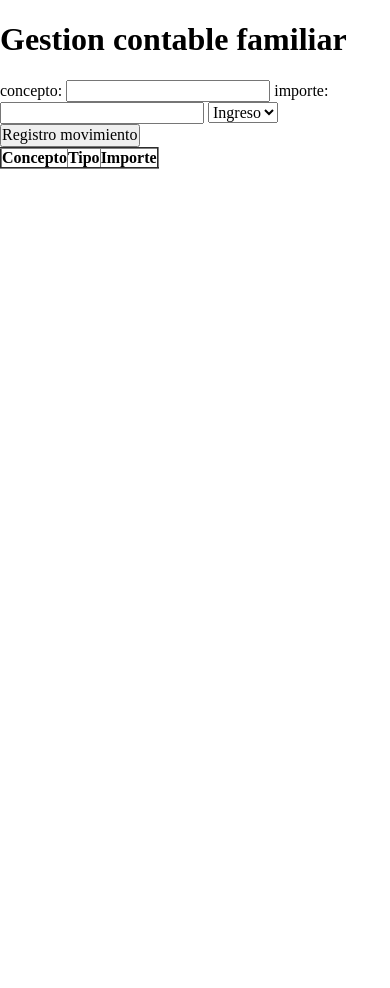
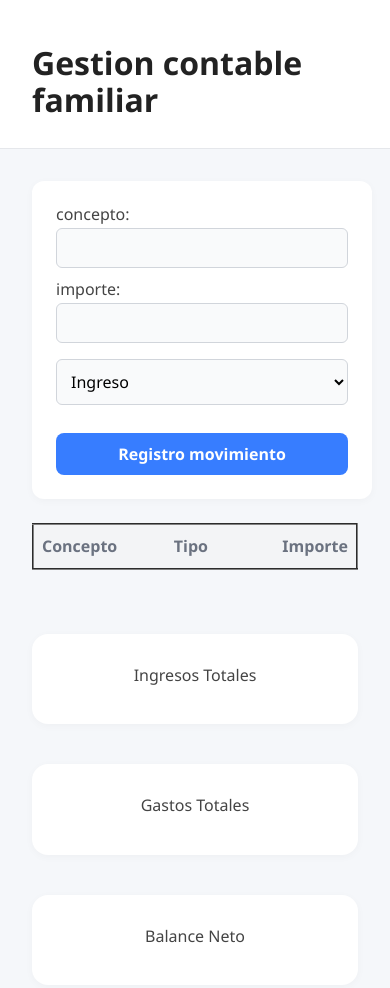
Before and after one commit to Enanosdelcaos1/Gestion_contable_pau, a plain HTML site: page index.html in a window 390 px wide. Before the commit the page ends 844 px from the top, so only its background shows below. Drawn offline with nearby package versions, Linux system fonts and the light colour scheme.

Commit message:
cambiosmamp

```diff
--- a/css/reset.css
+++ b/css/reset.css
@@ -1,5 +1,221 @@
-*{
-   margin: 0;
+/* Reset CSS para que el diseño se vea igual en todos los navegadores y se parezca a la imagen de ejemplo */
+
+/* Elimina márgenes y paddings por defecto */
+* {
+  margin: 0;
   padding: 0;
   box-sizing: border-box;
+
+}
+
+:root {
+  --color-bg: #f5f7fa;
+  --color-text: #222;
+  --color-header-bg: #fff;
+  --color-header-border: #e5e7eb;
+  --color-form-bg: #fff;
+  --color-form-border: #d1d5db;
+  --color-input-bg: #f9fafb;
+  --color-btn-bg: #377dff;
+  --color-btn-bg-hover: #2563eb;
+  --color-ingresos: #10b981;
+  --color-gastos: #ef4444;
+  --color-balance: #1e293b;
+  --color-card-bg: #fff;
+  --color-card-shadow: rgba(0,0,0,0.03);
+  --color-th: #6b7280;
+  --color-card-title: #444;
+
+  --radius-card: 16px;
+  --radius-form: 12px;
+  --radius-table: 12px;
+
+  --font-main: 'Segoe UI', Arial, sans-serif;
+  --font-title: 2rem;
+  --font-card-title: 1rem;
+  --font-card-value: 2rem;
+  --font-table: 1rem;
+  --font-label: 1rem;
+
+  --padding-main: 32px;
+  --padding-card: 32px 48px;
+  --padding-form: 24px;
+  --padding-input: 10px;
+  --padding-btn: 12px 0;
+  --padding-th: 12px 8px;
+  --padding-td: 12px 8px;
+}
+
+/* Reset + estilos principales para que la web se vea como la imagen */
+
+html, body {
+  height: 100%;
+  font-family: 'Segoe UI', Arial, sans-serif;
+  background: #f5f7fa;
+  color: #222;
+}
+
+.header {
+  background: #fff;
+  padding: 24px 0 8px 32px;
+  border-bottom: 1px solid #e5e7eb;
+}
+.titulo {
+  font-size: 2rem;
+  font-weight: 700;
+  color: #222;
+}
+
+.container {
+  display: flex;
+  gap: 32px;
+  padding: 32px;
+}
+
+.formulario {
+  background: #fff;
+  border-radius: 12px;
+  box-shadow: 0 2px 8px rgba(0,0,0,0.03);
+  padding: 24px;
+  min-width: 340px;
+  max-width: 360px;
+  display: flex;
+  flex-direction: column;
+  justify-content: flex-start;
+}
+.label {
+  font-size: 1rem;
+  color: #444;
+  margin-bottom: 4px;
+}
+.input, .select {
+  padding: 10px;
+  border: 1px solid #d1d5db;
+  border-radius: 6px;
+  font-size: 1rem;
+  background: #f9fafb;
+  margin-bottom: 12px;
+}
+.boton {
+  margin-top: 16px;
+  padding: 12px 0;
+  background: #377dff;
+  color: #fff;
+  font-weight: 600;
+  border: none;
+  border-radius: 8px;
+  font-size: 1rem;
+  cursor: pointer;
+  transition: background 0.2s;
+}
+.boton:hover {
+  background: #2563eb;
+}
+
+.main {
+  display: flex;
+  flex-direction: column;
+}
+
+.tabla-movimientos {
+  width: 100%;
+  background: #f3f4f6;
+  border-radius: 12px;
+  margin-top: 24px;
+  margin-bottom: 32px;
+}
+.th {
+  text-align: left;
+  color: #6b7280;
+  font-size: 1rem;
+  font-weight: 600;
+  padding: 12px 8px;
+  background: #f3f4f6;
+  border: none;
+}
+.th.importe {
+  text-align: right;
+  font-weight: 700;
+}
+td {
+  padding: 12px 8px;
+  border-top: 1px solid #e5e7eb;
+  font-size: 1rem;
+  color: #222;
+}
+td.importe {
+  text-align: right;
+  font-weight: 600;
+}
+
+.resumen {
+  display: flex;
+  gap: 32px;
+  margin-top: 32px;
+  justify-content: flex-end; /* Mueve las tarjetas a la derecha */
+  width: 100%;
+}
+
+.ingresos, .gastos, .balance {
+  background: #811515;
+  border-radius: 12px;
+  box-shadow: 0 2px 8px rgba(0,0,0,0.03);
+  padding: 24px 32px;
+  min-width: 200px;
+  display: flex;
+  flex-direction: column;
+  align-items: flex-start;
+  justify-content: center;
+  font-size: 1.2rem;
+}
+.ingresos {
+  color: #10b981;
+}
+.gastos {
+  color: #ef4444;
+}
+.balance {
+  color: #1e293b;
+}
+
+.card {
+  background: #fff;
+  border-radius: 16px;
+  box-shadow: 0 2px 8px rgba(0,0,0,0.03);
+  padding: 32px 48px;
+  min-width: 220px;
+  display: flex;
+  flex-direction: column;
+  align-items: center;
+  justify-content: center;
+  font-size: 1.2rem;
+  margin-bottom: 24px;
+}
+.card-titulo {
+  font-size: 1rem;
+  color: #444;
+  margin-bottom: 8px;
+}
+.card-valor {
+  font-size: 2rem;
+  font-weight: 700;
+}
+.card-ingresos .card-valor {
+  color: #10b981;
+}
+.card-gastos .card-valor {
+  color: #ef4444;
+}
+.card-balance .card-valor {
+  color: #1e293b;
+}
+
+@media (max-width: 900px) {
+  .container {
+    flex-direction: column;
   }
+  .resumen {
+    flex-direction: column;
+    gap: 16px;
+  }
+}
--- a/index.html
+++ b/index.html
@@ -12,6 +12,7 @@
             <h1 class="titulo">Gestion contable familiar</h1>
         </header>
 
+        <div class="container">
             <main class="main">
                 <form id="formulario" class="formulario">
                     <label for="concepto" class="label">concepto:</label>
@@ -24,7 +25,14 @@
                     <select name="tipo" id="tipo" required class="select">
                         <option value="ingreso">Ingreso</option>
                         <option value="gasto">Gasto</option>
+
                     </select>
+
+
+
+
+
+
                     <button type="submit" class="boton">Registro movimiento</button>
                 </form>
 
@@ -41,12 +49,29 @@
                     </tbody>
                 </table>
 
-        <!-- Elementos para mostrar los totales y el balance -->
+                <!-- Tarjetas de totales debajo de la tabla -->
                 <div class="resumen">
-            <p id="totalIngresos" class="ingresos"><!-- Muestra el total de ingresos --></p>
-            <p id="totalGastos" class="gastos"><!-- Muestra el total de gastos --></p>
-            <p id="balanceTotal" class="balance"><!-- Muestra el balance neto (ingresos - gastos) --></p>
+                    <section class="card card-ingresos">
+                        <span class="card-titulo">Ingresos Totales</span>
+                        <span class="card-valor" id="cardIngresos"></span>
+                    </section>
+                    <section class="card card-gastos">
+                        <span class="card-titulo">Gastos Totales</span>
+                        <span class="card-valor" id="cardGastos"></span>
+                    </section>
+                    <section class="card card-balance">
+                        <span class="card-titulo">Balance Neto</span>
+                        <span class="card-valor" id="cardBalance"></span>
+                    </section>
                 </div>
+
+
+
+
+
+            </div>
+
+
     </main>
     <script type="module" src="js/main.js"></script>
 </body>
--- a/js/logica.js
+++ b/js/logica.js
@@ -1,5 +1,41 @@
+
+
+import { createClient } from '@supabase/supabase-js'
+
+const supabaseUrl = 'https://jzpnichqlwmyopbhvmes.supabase.co'
+const supabaseKey = 'sb_publishable_07AaD22FyXkicbq1eocluQ_fC_YbqDg'
+const supabase = sb_secret_jNyiWf8tEVlgjNkpZ8i8IA_uGdqtiU0
+
+
+
+
 // importar un array, por que lo vamos a utilizar
 import { movimientos} from './data.js';
+
+function initSupabase() {
+    if (window.supabase) {
+        superbase = window.supabase.createClient(supabaseUrl, supabaseKey);
+        console.log('Supabase initialized');
+    }
+
+    async function guardarEn Supabase(movimiento) {
+       if (!supabase) {
+        console.error('Supabase no está inicializado');
+        return null;
+       }
+        const { data, error } = await supabase
+            .from('gestionPAU')
+            .insert([movimiento]);
+            .select();
+        if (error) {
+            console.error('Error al guardar en Supabase:', error);
+            return null;
+        }
+
+        return data;
+    }
+}
+
 
 
 
@@ -64,7 +100,6 @@ form.addEventListener('submit', function(event){
 function calcularBalance(){
     let totalIngresos=0;
     let totalGastos=0;
-
     movimientos.forEach(function(movimiento){
         if(movimiento.tipo==='ingreso'){
             totalIngresos += movimiento.importe;
@@ -72,15 +107,10 @@ function calcularBalance(){
             totalGastos += movimiento.importe;
         }
     });
-   // la suma de ingreso y gasto se muestra en el html
-   const balenceIngresos = document.getElementById('totalIngresos');
-   const balenceGastos = document.getElementById('totalGastos');
-   const balenceTotal = document.getElementById('balanceTotal');
-
-   //actualizar los valores en el html
-   balenceIngresos.textContent = totalIngresos
-   balenceGastos.textContent = totalGastos
-   const balanceTotal = totalIngresos - totalGastos;
-   balenceTotal.textContent = balanceTotal
+    // Actualizar los valores en las tarjetas debajo de la tabla
+    document.getElementById('cardIngresos').textContent = totalIngresos.toFixed(2) + ' €';
+    document.getElementById('cardGastos').textContent = totalGastos.toFixed(2) + ' €';
+    const balanceTotal = totalIngresos - totalGastos;
+    document.getElementById('cardBalance').textContent = balanceTotal.toFixed(2) + ' €';
 }
 });
```
Lines whose indentation alone changed are shown as unchanged.
